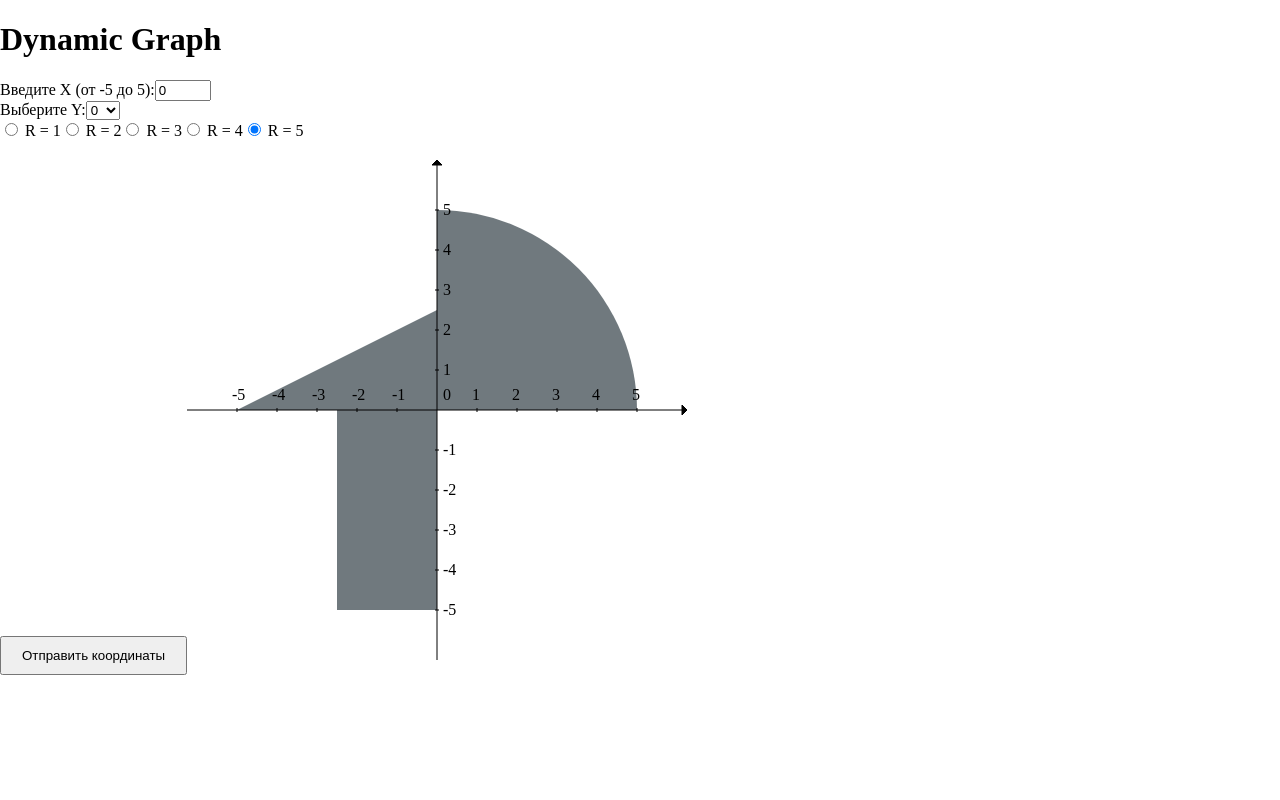
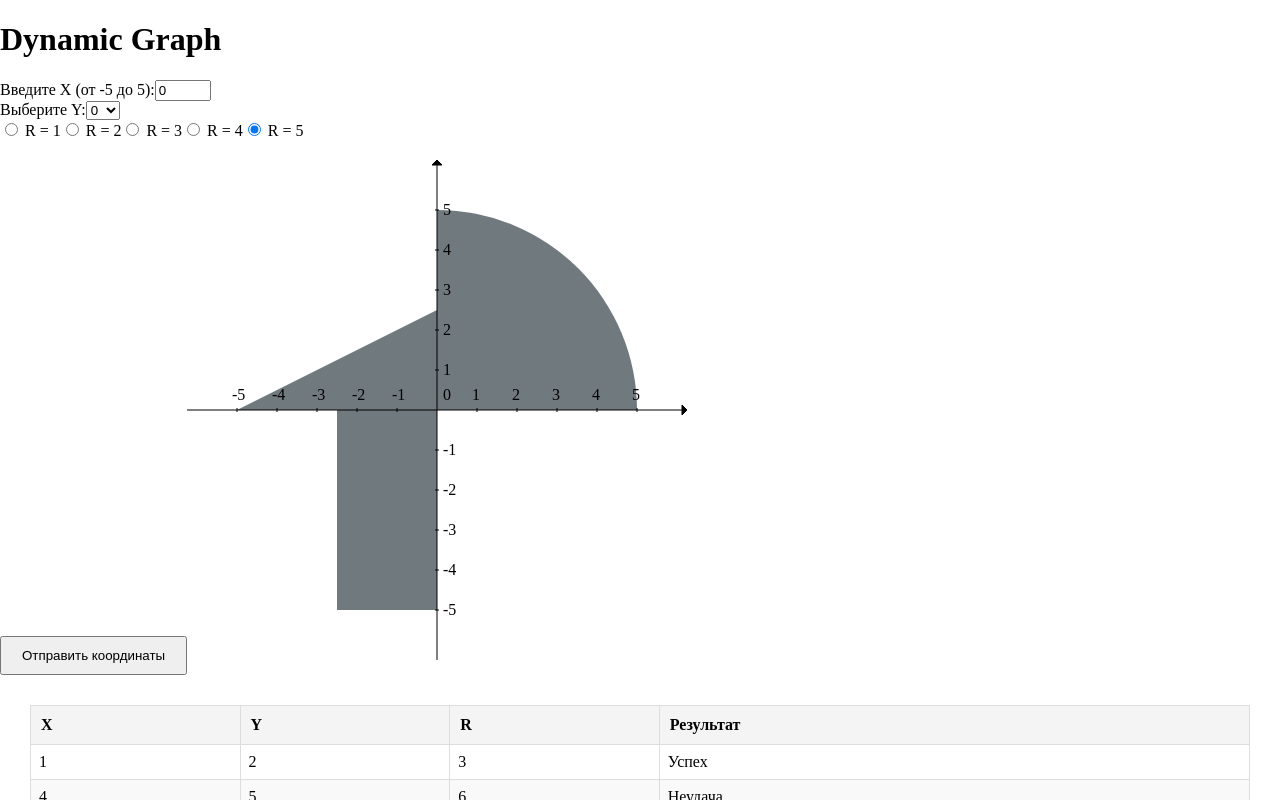
Before and after one commit to r4m63/web4-front-react-itmo-lab, a React (Vite) app: page /main in a window 1280 px wide. Built offline with nearby package versions, Linux system fonts and the light colour scheme; sample sign-in values are in the browser's storage; the HTML template or start-up script is replaced by a standard one.

Commit message:
/logout done | token saves in localstorage and cookies

```diff
--- a/src/App.jsx
+++ b/src/App.jsx
@@ -8,6 +8,7 @@ import VerificationPage from "./pages/AuthPage/VerificationPage.jsx";
 import NotFoundPage from "./pages/ErrorPage/NotFoundPage.jsx";
 import ProfilePage from "./pages/ProfilePage/ProfilePage.jsx";
 import ProfileSettingsPage from "./pages/ProfilePage/ProfileSettingsPage.jsx";
+import LogOutPage from "./pages/AuthPage/LogOutPage.jsx";
 
 const App = () => {
     return (
@@ -19,6 +20,7 @@ const App = () => {
                     <Route path="/signin" element={<GuestRoute><SignInPage/></GuestRoute>}/>
                     <Route path="/signup" element={<GuestRoute><SignUpPage/></GuestRoute>}/>
                     <Route path="/signup/verification" element={<GuestRoute><VerificationPage/></GuestRoute>}/>
+                    <Route path="/logout" element={<PrivateRoute><LogOutPage/></PrivateRoute>}/>
 
                     {/* Только для авторизованных */}
                     <Route path="/main" element={<PrivateRoute><ProfilePage/></PrivateRoute>}/>
--- a/src/components/Form/SignInForm.jsx
+++ b/src/components/Form/SignInForm.jsx
@@ -10,7 +10,7 @@ export default function SignInForm() {
     const [email, setEmail] = useState('');
     const [password, setPassword] = useState('');
     const navigate = useNavigate();
-    const { setIsAuthenticated } = useAuth(); // Получаем функцию для обновления состояния аутентификации
+    const {setIsAuthenticated} = useAuth(); // Получаем функцию для обновления состояния аутентификации
 
 
     // Функция для обработки отправки формы
@@ -41,6 +41,7 @@ export default function SignInForm() {
                 if (responseData.accessToken) {
                     // Сохраняем accessToken в localStorage
                     localStorage.setItem('accessToken', responseData.accessToken);
+                    document.cookie = `accessToken=${responseData.accessToken}`;
                     setIsAuthenticated(true);
                     navigate('/main');
                 } else {
@@ -64,7 +65,7 @@ export default function SignInForm() {
     return (
         <>
             <form className={styles["form"]} onSubmit={handleSignIn}> {/* Используем onSubmit для обработки формы */}
-                <h1 style={{ display: "flex", justifyContent: "center" }}>Sign In</h1>
+                <h1 style={{display: "flex", justifyContent: "center"}}>Sign In</h1>
 
                 <div className={styles["flexColumn"]}><label>Email</label></div>
                 <div className={styles["inputForm"]}>
@@ -90,7 +91,7 @@ export default function SignInForm() {
 
                 <div className={styles["flexRow"]}>
                     <div>
-                        <input type="checkbox" />
+                        <input type="checkbox"/>
                         <label>Remember me</label>
                     </div>
                     <span className={styles["span"]}>Forgot password?</span>
--- a/src/index.css
+++ b/src/index.css
@@ -2,5 +2,5 @@ html, body {
   margin: 0;
   padding: 0;
   height: 100%;
-  overflow: hidden;
+  overflow: auto;
 }
--- /dev/null
+++ b/src/pages/AuthPage/LogOutPage.jsx
@@ -0,0 +1,25 @@
+import React from 'react';
+import {useNavigate} from "react-router-dom";
+import {useAuth} from "../../context/AuthContext.jsx";
+
+export default function LogOutPage() {
+    const navigate = useNavigate();
+    const {setIsAuthenticated} = useAuth();
+
+
+    const handleLogOut = () => {
+        localStorage.removeItem('accessToken');
+        document.cookie = 'accessToken=; Max-Age=0; path=/';
+        setIsAuthenticated(false);
+        navigate('/signin');
+    };
+
+    handleLogOut();
+
+    return (
+        <div>
+            <h2>Logging out...</h2>
+        </div>
+    );
+
+};
--- a/src/pages/AuthPage/VerificationPage.jsx
+++ b/src/pages/AuthPage/VerificationPage.jsx
@@ -1,11 +1,13 @@
 import React, {useEffect} from 'react';
 import {useLocation, useNavigate} from "react-router-dom";
+import {useAuth} from "../../context/AuthContext.jsx";
 
 
 export default function VerificationPage() {
 
     const location = useLocation();  // Для доступа к текущему URL
     const navigate = useNavigate();  // Для редиректа на другие страницы
+    const {setIsAuthenticated} = useAuth(); // Получаем функцию для обновления состояния аутентификации
 
     useEffect(() => {
         // Функция для получения параметров из query string
@@ -42,6 +44,8 @@ export default function VerificationPage() {
                 .then((data) => {
                     if (data.accessToken) {
                         localStorage.setItem('accessToken', data.accessToken);
+                        document.cookie = `accessToken=${data.accessToken}`;
+                        setIsAuthenticated(true);
                         navigate('/signin');
                     } else {
                         navigate('/verification-failed');
--- /dev/null
+++ b/src/pages/ProfilePage/ProfilePage.css
@@ -0,0 +1,30 @@
+.resultsSection {
+    margin: 20px;
+    padding: 10px;
+}
+
+#resultTable {
+    width: 100%;
+    border-collapse: collapse;
+}
+
+#resultTable th {
+    background-color: #f4f4f4;
+    text-align: left;
+    padding: 10px;
+    border: 1px solid #ddd;
+}
+
+#resultTable td {
+    padding: 8px;
+    border: 1px solid #ddd;
+    text-align: left;
+}
+
+#resultTable tr:nth-child(even) {
+    background-color: #f9f9f9;
+}
+
+#resultTable tr:hover {
+    background-color: #f1f1f1;
+}
--- a/src/pages/ProfilePage/ProfilePage.jsx
+++ b/src/pages/ProfilePage/ProfilePage.jsx
@@ -1,4 +1,5 @@
 import React, {useState} from 'react';
+import "./ProfilePage.css"
 
 export default function SignInPage() {
     const [xValue, setXValue] = useState(0);
@@ -9,6 +10,11 @@ export default function SignInPage() {
 
     const yValues = [-5, -4, -3, -2, -1, 0, 1, 2, 3, 4, 5];
     const scale = 40; // Масштаб графика, 40
+
+    const tableData = [
+        {x: 1, y: 2, r: 3, result: "Успех"},
+        {x: 4, y: 5, r: 6, result: "Неудача"},
+    ];
 
     const handleXChange = (e) => {
         const value = e.target.value;
@@ -25,10 +31,18 @@ export default function SignInPage() {
         const data = {x: xValue, y: yValue, r: r};
         console.log('Отправка данных:', data);
 
+        const token = localStorage.getItem('accessToken');
+        if (!token) {
+            console.error('Token is missing!');
+            return;
+        }
+
         try {
-            const response = await fetch('/api/submit-coordinates', {
+            const response = await fetch('http://localhost:8080/check-point', {
                 method: 'POST',
-                headers: {'Content-Type': 'application/json'},
+                headers: {
+                    'Content-Type': 'application/json',
+                },
                 body: JSON.stringify(data),
             });
 
@@ -70,7 +84,7 @@ export default function SignInPage() {
 
         // Отправляем данные на сервер
         try {
-            const response = await fetch('/api/check-point', {
+            const response = await fetch('http://localhost:8080/check-point', {
                 method: 'POST',
                 headers: {'Content-Type': 'application/json'},
                 body: JSON.stringify({
@@ -254,6 +268,32 @@ export default function SignInPage() {
                     />
                 ))}
             </svg>
+
+            <div>
+                <div className="resultsSection">
+                    <table id="resultTable">
+                        <thead>
+                        <tr>
+                            <th>X</th>
+                            <th>Y</th>
+                            <th>R</th>
+                            <th>Результат</th>
+                        </tr>
+                        </thead>
+                        <tbody id="results">
+                        {tableData.map((row, index) => (
+                            <tr key={index}>
+                                <td>{row.x}</td>
+                                <td>{row.y}</td>
+                                <td>{row.r}</td>
+                                <td>{row.result}</td>
+                            </tr>
+                        ))}
+                        </tbody>
+                    </table>
+                </div>
+            </div>
+
         </>
     );
 }
```
